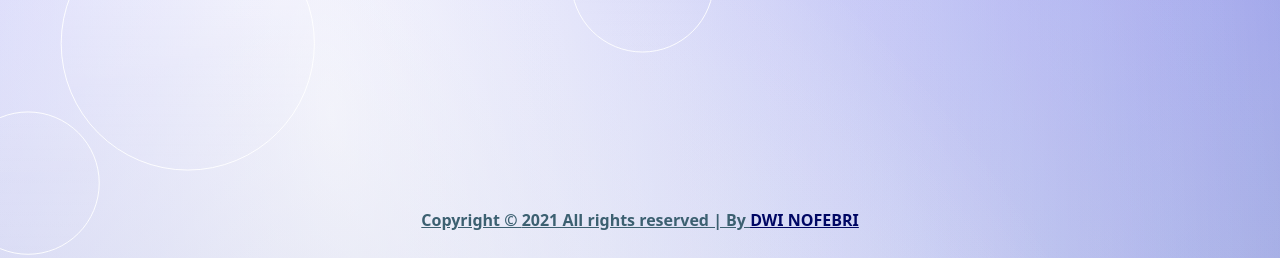
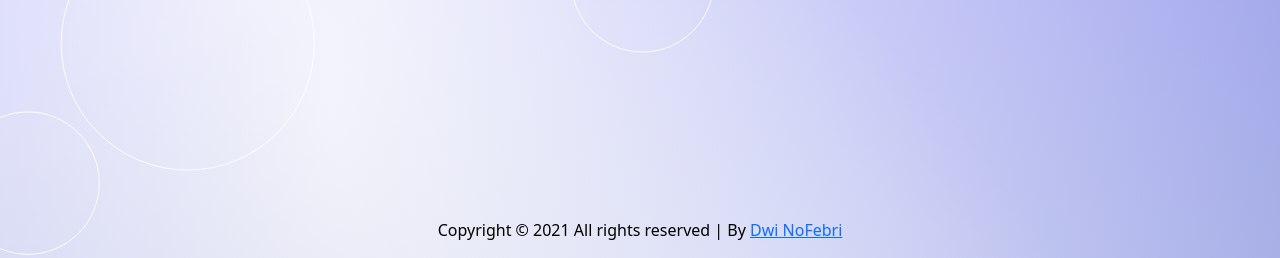
Before and after one commit to dnfebri/portfolio-landingpage, a PHP site: page / in a window 1280 px wide. Shown: the part 542-800 px from the top of the page. Run offline with PHP 8.4, Linux system fonts and the light colour scheme.

Commit message:
edit color

```diff
--- a/assets/css/aristyle.css
+++ b/assets/css/aristyle.css
@@ -18,7 +18,7 @@ html {
 .theme-light {
   --primary: #1e90ff;
   --bg: #CFCDFB;
-  --color: #3C6071;
+  --color: #000000;
   background: var(--bg);
   color: var(--color);
   background-color: #8BC6EC;
@@ -35,7 +35,7 @@ html {
 .theme-dark {
   --primary: #47D8E1;
   --bg: #4C7081;
-  --color: #ffffff;
+  --color: #000000;
   background: var(--bg);
   color: var(--color);
 }
@@ -663,17 +663,3 @@ section {
   margin: 0 5px;
 }
 /*# sourceMappingURL=aristyle.css.map */
-
-/* footer */
-.footer {
-  margin: 10px auto;
-  text-align: center;
-  text-decoration: underline;
-  font-weight: bold;
-}
-
-.footer a {
-  color: #000764;
-  text-transform: uppercase;
-  /* text-shadow: 2px 2px 5px rgb(0, 0, 0); */
-}
--- a/assets/css/aristyle.scss
+++ b/assets/css/aristyle.scss
@@ -15,7 +15,7 @@ html{
 .theme-light{
     --primary: #1e90ff;
     --bg: #CFCDFB;
-    --color: #3C6071;
+    --color: #000000;
     background: var(--bg);
     color: var(--color);
     @media screen and (min-width:769px){
@@ -31,7 +31,7 @@ background-image: linear-gradient(135deg, #8BC6EC 0%, #9599E2 100%);
 .theme-dark {
     --primary: #47D8E1;
     --bg: #4C7081;
-    --color: #ffffff;
+    --color: #000000;
     background: var(--bg);
     color: var(--color);
     @media screen and (min-width:769px){
```
Also changed, not shown: assets/img/projects/project-4.jpg (deleted), assets/img/projects/project-5.jpg (deleted), assets/img/projects/project-6.jpg (deleted).
